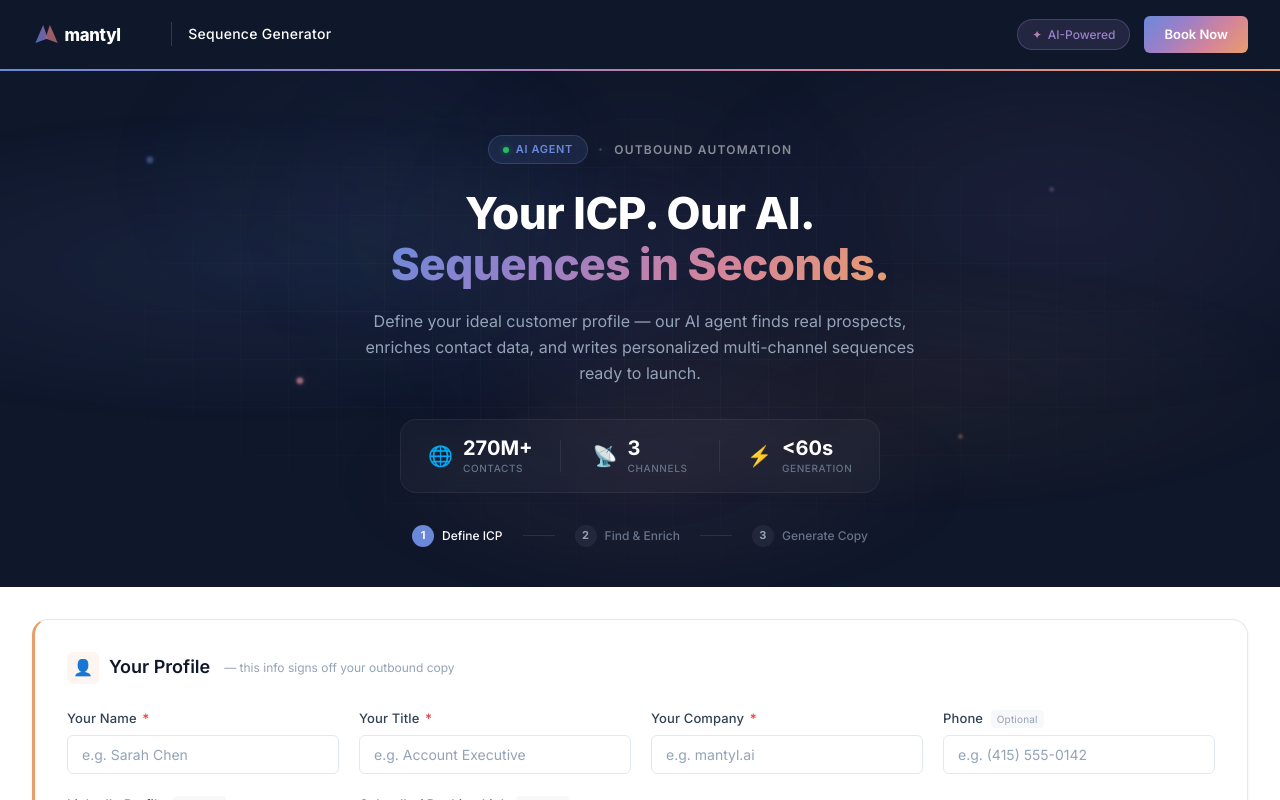
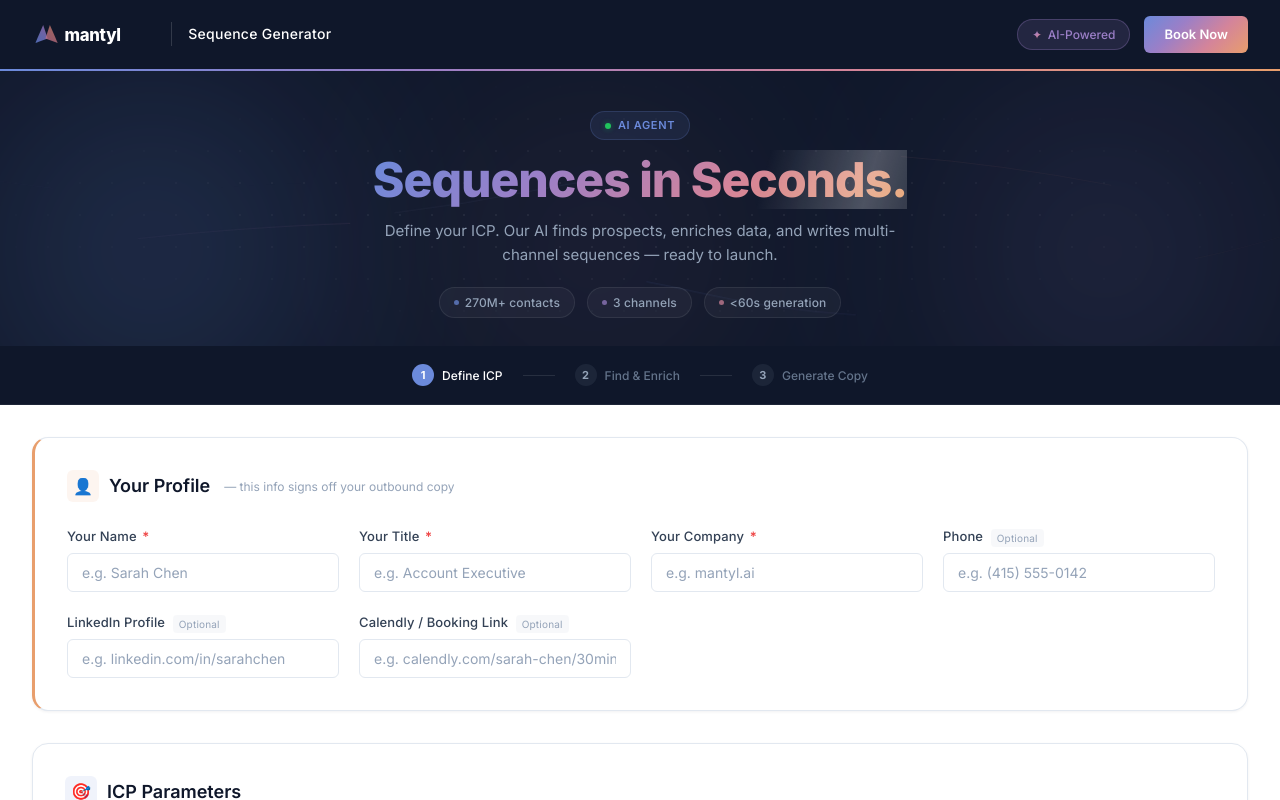
Before and after one commit to Mantyl-ai/mantyl-sequence-generator, a React (Vite) app: page / in a window 1280 px wide. Shown: the top 800 px of the page. Built offline with nearby package versions, Linux system fonts and the light colour scheme.

Commit message:
Aurora hero redesign + beam animations + AI shimmer effects

```diff
--- a/src/App.jsx
+++ b/src/App.jsx
@@ -124,26 +124,41 @@ export default function App() {
         </div>
       </header>
 
-      {/* ── Hero Section ────────────────────────────────── */}
+      {/* ── Hero Section — Compact Aurora Style ─────────── */}
       <section className="hero">
-        {/* Animated gradient mesh background */}
-        <div className="hero-mesh" />
-        <div className="hero-mesh-2" />
+        {/* Aurora gradient blobs */}
+        <div className="aurora-blob aurora-1" />
+        <div className="aurora-blob aurora-2" />
+        <div className="aurora-blob aurora-3" />
 
-        {/* Floating orbs */}
-        <div className="hero-orbs">
-          <div className="orb orb-1" />
-          <div className="orb orb-2" />
-          <div className="orb orb-3" />
-          <div className="orb orb-4" />
-        </div>
+        {/* Animated beam lines */}
+        <svg className="hero-beams" viewBox="0 0 1200 300" preserveAspectRatio="none" aria-hidden="true">
+          <defs>
+            <linearGradient id="beam-grad-1" x1="0%" y1="0%" x2="100%" y2="0%">
+              <stop offset="0%" stopColor="rgba(107,138,219,0)" />
+              <stop offset="50%" stopColor="rgba(107,138,219,0.3)" />
+              <stop offset="100%" stopColor="rgba(155,127,199,0)" />
+            </linearGradient>
+            <linearGradient id="beam-grad-2" x1="0%" y1="0%" x2="100%" y2="0%">
+              <stop offset="0%" stopColor="rgba(155,127,199,0)" />
+              <stop offset="50%" stopColor="rgba(212,132,154,0.25)" />
+              <stop offset="100%" stopColor="rgba(232,158,108,0)" />
+            </linearGradient>
+            <linearGradient id="beam-grad-3" x1="0%" y1="0%" x2="100%" y2="0%">
+              <stop offset="0%" stopColor="rgba(232,158,108,0)" />
+              <stop offset="50%" stopColor="rgba(107,138,219,0.2)" />
+              <stop offset="100%" stopColor="rgba(155,127,199,0)" />
+            </linearGradient>
+          </defs>
+          <path className="beam beam-1" d="M-100,180 Q300,80 600,150 T1300,100" stroke="url(#beam-grad-1)" strokeWidth="1" fill="none" />
+          <path className="beam beam-2" d="M-100,220 Q400,120 700,200 T1300,140" stroke="url(#beam-grad-2)" strokeWidth="1" fill="none" />
+          <path className="beam beam-3" d="M-100,140 Q200,200 500,130 T1300,180" stroke="url(#beam-grad-3)" strokeWidth="0.8" fill="none" />
+          <path className="beam beam-4" d="M-100,260 Q350,160 650,240 T1300,170" stroke="url(#beam-grad-1)" strokeWidth="0.6" fill="none" />
+          <path className="beam beam-5" d="M-100,100 Q250,180 550,110 T1300,200" stroke="url(#beam-grad-2)" strokeWidth="0.7" fill="none" />
+        </svg>
 
-        {/* Grid pattern overlay */}
-        <div className="hero-grid-pattern" />
-
-        {/* Glow effects */}
-        <div className="hero-glow" />
-        <div className="hero-glow-2" />
+        {/* Dot grid overlay */}
+        <div className="hero-dot-grid" />
 
         <div className="hero-content">
           <div className="hero-eyebrow">
@@ -151,44 +166,22 @@ export default function App() {
               <span className="eyebrow-pulse" />
               AI Agent
             </span>
-            <span className="eyebrow-divider">·</span>
-            Outbound Automation
           </div>
           <h1>
-            Your ICP. Our AI.
-            <br />
-            <span className="hero-gradient-text">Sequences in Seconds.</span>
+            <span className="hero-gradient-text hero-shimmer">Sequences in Seconds.</span>
           </h1>
           <p className="hero-subtitle">
-            Define your ideal customer profile — our AI agent finds real prospects, enriches contact data, and writes personalized multi-channel sequences ready to launch.
+            Define your ICP. Our AI finds prospects, enriches data, and writes multi-channel sequences — ready to launch.
           </p>
-          <div className="hero-stats">
-            <div className="hero-stat">
-              <span className="stat-icon">🌐</span>
-              <div className="stat-text">
-                <span className="stat-number">270M+</span>
-                <span className="stat-label">Contacts</span>
+          <div className="hero-chips">
+            <span className="hero-chip"><span className="chip-dot" />270M+ contacts</span>
+            <span className="hero-chip"><span className="chip-dot" />3 channels</span>
+            <span className="hero-chip"><span className="chip-dot" />&lt;60s generation</span>
           </div>
         </div>
-            <div className="hero-stat-divider" />
-            <div className="hero-stat">
-              <span className="stat-icon">📡</span>
-              <div className="stat-text">
-                <span className="stat-number">3</span>
-                <span className="stat-label">Channels</span>
-              </div>
-            </div>
-            <div className="hero-stat-divider" />
-            <div className="hero-stat">
-              <span className="stat-icon">⚡</span>
-              <div className="stat-text">
-                <span className="stat-number">&lt;60s</span>
-                <span className="stat-label">Generation</span>
-              </div>
-            </div>
-          </div>
-        </div>
-        {/* Progress Steps */}
+      </section>
+
+      {/* ── Floating Progress Indicator ──────────────── */}
       <div className="progress-bar">
         <div className={`progress-step ${step === 'form' ? 'active' : (step !== 'form' ? 'completed' : '')}`}>
           <span className="progress-num">{step !== 'form' ? '✓' : '1'}</span>
@@ -205,7 +198,6 @@ export default function App() {
           Generate Copy
         </div>
       </div>
-      </section>
 
       <main className="main">
         {error && (
--- a/src/index.css
+++ b/src/index.css
@@ -180,177 +180,117 @@ body {
   box-shadow: 0 4px 16px rgba(107, 138, 219, 0.3);
 }
 
-/* ===== Hero Section ===== */
+/* ===== Hero Section — Compact Aurora ===== */
 .hero {
   background: var(--navy);
-  padding: 64px 32px 32px;
+  padding: 40px 32px 28px;
   text-align: center;
   position: relative;
   overflow: hidden;
 }
 
-/* Animated gradient mesh backgrounds */
-.hero-mesh {
+/* Aurora gradient blobs — like Linear/Vercel */
+.aurora-blob {
+  position: absolute;
+  border-radius: 50%;
+  filter: blur(80px);
+  pointer-events: none;
+  mix-blend-mode: screen;
+}
+
+.aurora-1 {
+  width: 45vw;
+  height: 45vw;
+  max-width: 500px;
+  max-height: 500px;
+  top: -30%;
+  left: -10%;
+  background: radial-gradient(circle, rgba(107, 138, 219, 0.25) 0%, transparent 70%);
+  animation: auroraFloat1 16s ease-in-out infinite alternate;
+}
+
+.aurora-2 {
+  width: 40vw;
+  height: 40vw;
+  max-width: 450px;
+  max-height: 450px;
+  top: -20%;
+  right: -5%;
+  background: radial-gradient(circle, rgba(155, 127, 199, 0.2) 0%, transparent 70%);
+  animation: auroraFloat2 20s ease-in-out infinite alternate;
+}
+
+.aurora-3 {
+  width: 35vw;
+  height: 35vw;
+  max-width: 400px;
+  max-height: 400px;
+  bottom: -40%;
+  left: 30%;
+  background: radial-gradient(circle, rgba(212, 132, 154, 0.15) 0%, transparent 70%);
+  animation: auroraFloat3 18s ease-in-out infinite alternate;
+}
+
+@keyframes auroraFloat1 {
+  0% { transform: translate(0, 0) scale(1); opacity: 0.8; }
+  100% { transform: translate(8vw, 3vw) scale(1.2); opacity: 1; }
+}
+
+@keyframes auroraFloat2 {
+  0% { transform: translate(0, 0) scale(1); opacity: 0.7; }
+  100% { transform: translate(-6vw, 4vw) scale(1.15); opacity: 0.9; }
+}
+
+@keyframes auroraFloat3 {
+  0% { transform: translate(0, 0) scale(1); opacity: 0.6; }
+  100% { transform: translate(4vw, -3vw) scale(1.3); opacity: 0.8; }
+}
+
+/* Animated beam lines — flowing data effect */
+.hero-beams {
   position: absolute;
   inset: 0;
-  background:
-    radial-gradient(ellipse 80% 60% at 20% 40%, rgba(107, 138, 219, 0.12) 0%, transparent 50%),
-    radial-gradient(ellipse 60% 80% at 80% 30%, rgba(155, 127, 199, 0.1) 0%, transparent 50%),
-    radial-gradient(ellipse 50% 50% at 50% 80%, rgba(212, 132, 154, 0.08) 0%, transparent 50%);
-  animation: meshShift 12s ease-in-out infinite alternate;
+  width: 100%;
+  height: 100%;
   pointer-events: none;
-}
-
-.hero-mesh-2 {
+  opacity: 0.7;
+}
+
+.beam {
+  stroke-dasharray: 200 800;
+  animation: beamFlow 6s linear infinite;
+}
+
+.beam-1 { animation-delay: 0s; }
+.beam-2 { animation-delay: -1.2s; }
+.beam-3 { animation-delay: -2.4s; }
+.beam-4 { animation-delay: -3.6s; }
+.beam-5 { animation-delay: -4.8s; }
+
+@keyframes beamFlow {
+  0% { stroke-dashoffset: 1000; opacity: 0; }
+  10% { opacity: 1; }
+  90% { opacity: 1; }
+  100% { stroke-dashoffset: -200; opacity: 0; }
+}
+
+/* Dot grid overlay */
+.hero-dot-grid {
   position: absolute;
   inset: 0;
-  background:
-    radial-gradient(ellipse 70% 50% at 70% 60%, rgba(232, 158, 108, 0.08) 0%, transparent 50%),
-    radial-gradient(ellipse 40% 70% at 30% 20%, rgba(107, 138, 219, 0.06) 0%, transparent 50%);
-  animation: meshShift2 15s ease-in-out infinite alternate;
+  background-image: radial-gradient(rgba(255, 255, 255, 0.06) 1px, transparent 1px);
+  background-size: 32px 32px;
   pointer-events: none;
-}
-
-@keyframes meshShift {
-  0% { opacity: 1; transform: scale(1) translate(0, 0); }
-  100% { opacity: 0.8; transform: scale(1.1) translate(2%, -3%); }
-}
-
-@keyframes meshShift2 {
-  0% { opacity: 0.7; transform: scale(1) translate(0, 0); }
-  100% { opacity: 1; transform: scale(1.15) translate(-3%, 2%); }
-}
-
-/* Floating orbs */
-.hero-orbs {
-  position: absolute;
-  inset: 0;
-  pointer-events: none;
-}
-
-.orb {
-  position: absolute;
-  border-radius: 50%;
-  filter: blur(1px);
-}
-
-.orb-1 {
-  width: 8px;
-  height: 8px;
-  background: var(--accent-blue);
-  top: 18%;
-  left: 12%;
-  opacity: 0.6;
-  animation: orbFloat1 8s ease-in-out infinite;
-  box-shadow: 0 0 12px rgba(107, 138, 219, 0.4);
-}
-
-.orb-2 {
-  width: 5px;
-  height: 5px;
-  background: var(--accent-lavender);
-  top: 25%;
-  right: 18%;
-  opacity: 0.5;
-  animation: orbFloat2 10s ease-in-out infinite;
-  box-shadow: 0 0 10px rgba(155, 127, 199, 0.4);
-}
-
-.orb-3 {
-  width: 6px;
-  height: 6px;
-  background: var(--accent-rose);
-  bottom: 35%;
-  left: 22%;
-  opacity: 0.5;
-  animation: orbFloat3 9s ease-in-out infinite;
-  box-shadow: 0 0 10px rgba(212, 132, 154, 0.4);
-}
-
-.orb-4 {
-  width: 4px;
-  height: 4px;
-  background: var(--accent-peach);
-  bottom: 28%;
-  right: 25%;
-  opacity: 0.4;
-  animation: orbFloat4 11s ease-in-out infinite;
-  box-shadow: 0 0 8px rgba(232, 158, 108, 0.3);
-}
-
-@keyframes orbFloat1 {
-  0%, 100% { transform: translate(0, 0) scale(1); opacity: 0.6; }
-  33% { transform: translate(15px, -25px) scale(1.3); opacity: 0.9; }
-  66% { transform: translate(-10px, -10px) scale(0.8); opacity: 0.4; }
-}
-
-@keyframes orbFloat2 {
-  0%, 100% { transform: translate(0, 0) scale(1); opacity: 0.5; }
-  40% { transform: translate(-20px, 15px) scale(1.4); opacity: 0.8; }
-  70% { transform: translate(10px, -20px) scale(0.7); opacity: 0.3; }
-}
-
-@keyframes orbFloat3 {
-  0%, 100% { transform: translate(0, 0) scale(1); opacity: 0.5; }
-  50% { transform: translate(20px, -30px) scale(1.2); opacity: 0.8; }
-}
-
-@keyframes orbFloat4 {
-  0%, 100% { transform: translate(0, 0) scale(1); opacity: 0.4; }
-  30% { transform: translate(-12px, 18px) scale(1.5); opacity: 0.7; }
-  70% { transform: translate(8px, -12px) scale(0.9); opacity: 0.3; }
-}
-
-/* Subtle grid pattern overlay */
-.hero-grid-pattern {
-  position: absolute;
-  inset: 0;
-  background-image:
-    linear-gradient(rgba(255, 255, 255, 0.02) 1px, transparent 1px),
-    linear-gradient(90deg, rgba(255, 255, 255, 0.02) 1px, transparent 1px);
-  background-size: 48px 48px;
-  pointer-events: none;
-  mask-image: radial-gradient(ellipse at center, black 30%, transparent 80%);
-  -webkit-mask-image: radial-gradient(ellipse at center, black 30%, transparent 80%);
-}
-
-/* Glow effects */
-.hero-glow {
-  position: absolute;
-  width: 500px;
-  height: 500px;
-  border-radius: 50%;
-  top: 40%;
-  left: 50%;
-  transform: translate(-50%, -50%);
-  background: radial-gradient(circle, rgba(155, 127, 199, 0.12) 0%, transparent 60%);
-  filter: blur(80px);
-  pointer-events: none;
-  animation: glowPulse 6s ease-in-out infinite;
-}
-
-.hero-glow-2 {
-  position: absolute;
-  width: 350px;
-  height: 350px;
-  border-radius: 50%;
-  top: 30%;
-  left: 35%;
-  transform: translate(-50%, -50%);
-  background: radial-gradient(circle, rgba(107, 138, 219, 0.1) 0%, transparent 60%);
-  filter: blur(60px);
-  pointer-events: none;
-  animation: glowPulse 8s ease-in-out infinite 2s;
-}
-
-@keyframes glowPulse {
-  0%, 100% { opacity: 1; transform: translate(-50%, -50%) scale(1); }
-  50% { opacity: 0.6; transform: translate(-50%, -50%) scale(1.15); }
-}
-
+  mask-image: radial-gradient(ellipse 80% 70% at 50% 50%, black 20%, transparent 70%);
+  -webkit-mask-image: radial-gradient(ellipse 80% 70% at 50% 50%, black 20%, transparent 70%);
+}
+
+/* Hero content */
 .hero-content {
   position: relative;
   z-index: 1;
+  max-width: 700px;
+  margin: 0 auto;
 }
 
 .hero-eyebrow {
@@ -358,12 +298,7 @@ body {
   align-items: center;
   justify-content: center;
   gap: 10px;
-  font-size: 12px;
-  font-weight: 600;
-  text-transform: uppercase;
-  letter-spacing: 0.1em;
-  color: rgba(255, 255, 255, 0.5);
-  margin-bottom: 24px;
+  margin-bottom: 14px;
 }
 
 .eyebrow-pill {
@@ -371,13 +306,14 @@ body {
   align-items: center;
   gap: 7px;
   padding: 5px 14px;
-  background: rgba(107, 138, 219, 0.12);
-  border: 1px solid rgba(107, 138, 219, 0.25);
+  background: rgba(107, 138, 219, 0.1);
+  border: 1px solid rgba(107, 138, 219, 0.2);
   border-radius: 20px;
   color: var(--accent-blue);
   font-size: 11px;
   font-weight: 600;
   letter-spacing: 0.06em;
+  text-transform: uppercase;
 }
 
 .eyebrow-pulse {
@@ -391,21 +327,16 @@ body {
 
 @keyframes livePulse {
   0%, 100% { opacity: 1; box-shadow: 0 0 6px rgba(34, 197, 94, 0.5); }
-  50% { opacity: 0.5; box-shadow: 0 0 12px rgba(34, 197, 94, 0.8); }
-}
-
-.eyebrow-divider {
-  color: rgba(255, 255, 255, 0.2);
-  font-size: 16px;
+  50% { opacity: 0.4; box-shadow: 0 0 14px rgba(34, 197, 94, 0.9); }
 }
 
 .hero h1 {
-  font-size: 44px;
+  font-size: 48px;
   font-weight: 800;
   color: var(--white);
-  margin-bottom: 18px;
-  letter-spacing: -0.5px;
-  line-height: 1.15;
+  margin-bottom: 12px;
+  letter-spacing: -1px;
+  line-height: 1.1;
 }
 
 .hero-gradient-text {
@@ -415,71 +346,72 @@ body {
   background-clip: text;
 }
 
+/* Shimmer sweep across gradient text */
+.hero-shimmer {
+  position: relative;
+}
+
+.hero-shimmer::after {
+  content: '';
+  position: absolute;
+  inset: 0;
+  background: linear-gradient(
+    105deg,
+    transparent 40%,
+    rgba(255, 255, 255, 0.25) 50%,
+    transparent 60%
+  );
+  background-size: 200% 100%;
+  animation: shimmerSweep 4s ease-in-out infinite;
+  pointer-events: none;
+  mix-blend-mode: overlay;
+}
+
+@keyframes shimmerSweep {
+  0% { background-position: 200% 0; }
+  100% { background-position: -200% 0; }
+}
+
 .hero-subtitle {
-  font-size: 16px;
+  font-size: 15px;
   color: #94a3b8;
-  max-width: 580px;
-  margin: 0 auto 32px;
-  line-height: 1.65;
-}
-
-.hero-stats {
+  max-width: 520px;
+  margin: 0 auto 20px;
+  line-height: 1.6;
+}
+
+/* Stat chips — inline, compact */
+.hero-chips {
   display: flex;
   justify-content: center;
-  align-items: center;
-  gap: 0;
-  margin-bottom: 8px;
-  background: rgba(255, 255, 255, 0.03);
-  border: 1px solid rgba(255, 255, 255, 0.06);
-  border-radius: 16px;
-  padding: 16px 0;
-  max-width: 480px;
-  margin-left: auto;
-  margin-right: auto;
-  backdrop-filter: blur(8px);
-}
-
-.hero-stat {
-  display: flex;
-  align-items: center;
-  gap: 10px;
-  flex: 1;
-  justify-content: center;
-  padding: 0 20px;
-}
-
-.stat-icon {
-  font-size: 20px;
-  flex-shrink: 0;
-}
-
-.stat-text {
-  display: flex;
-  flex-direction: column;
-  text-align: left;
-}
-
-.stat-number {
-  font-size: 20px;
-  font-weight: 700;
-  color: var(--white);
-  line-height: 1.2;
-}
-
-.stat-label {
-  font-size: 10px;
+  gap: 12px;
+  flex-wrap: wrap;
+}
+
+.hero-chip {
+  display: inline-flex;
+  align-items: center;
+  gap: 6px;
+  padding: 5px 14px;
+  background: rgba(255, 255, 255, 0.04);
+  border: 1px solid rgba(255, 255, 255, 0.08);
+  border-radius: 20px;
+  font-size: 12px;
   font-weight: 500;
-  color: #64748b;
-  text-transform: uppercase;
-  letter-spacing: 0.06em;
-}
-
-.hero-stat-divider {
-  width: 1px;
-  height: 32px;
-  background: rgba(255, 255, 255, 0.08);
-  flex-shrink: 0;
-}
+  color: #94a3b8;
+  letter-spacing: 0.01em;
+}
+
+.chip-dot {
+  width: 5px;
+  height: 5px;
+  border-radius: 50%;
+  background: var(--accent-blue);
+  opacity: 0.7;
+}
+
+.hero-chip:nth-child(2) .chip-dot { background: var(--accent-lavender); }
+.hero-chip:nth-child(3) .chip-dot { background: var(--accent-rose); }
 
 @keyframes pulse {
   0%, 100% { opacity: 1; }
@@ -1143,12 +1075,14 @@ body {
   line-height: 1.5;
 }
 
-/* ===== Progress Steps ===== */
+/* ===== Progress Steps — Floating Bar ===== */
 .progress-bar {
   display: flex;
   justify-content: center;
   gap: 0;
-  margin-top: 24px;
+  padding: 10px 0;
+  background: var(--navy);
+  border-bottom: 1px solid rgba(255, 255, 255, 0.06);
 }
 
 .progress-step {
@@ -1763,14 +1697,84 @@ body {
   }
 }
 
-/* ===== Form Group Hover Shadow ===== */
+/* ===== AI-Powered Form Interactions ===== */
 .form-group:focus-within {
   position: relative;
 }
 
+/* Shimmer border on form sections when hovered */
+.form-section {
+  position: relative;
+  transition: box-shadow 0.3s ease, border-color 0.3s ease;
+}
+
 .form-section:hover {
   box-shadow: var(--shadow-md);
-  transition: box-shadow 0.2s ease;
+  border-color: rgba(107, 138, 219, 0.2);
+}
+
+/* Animated gradient border on generate button */
+.generate-btn {
+  position: relative;
+  overflow: hidden;
+}
+
+.generate-btn::before {
+  content: '';
+  position: absolute;
+  inset: 0;
+  background: linear-gradient(
+    105deg,
+    transparent 40%,
+    rgba(255, 255, 255, 0.15) 50%,
+    transparent 60%
+  );
+  background-size: 250% 100%;
+  animation: btnShimmer 3s ease-in-out infinite;
+  pointer-events: none;
+}
+
+@keyframes btnShimmer {
+  0% { background-position: 250% 0; }
+  100% { background-position: -250% 0; }
+}
+
+/* Glow animation on the sparkle icon */
+.generate-sparkle {
+  animation: sparkleGlow 2s ease-in-out infinite !important;
+}
+
+@keyframes sparkleGlow {
+  0%, 100% { opacity: 1; filter: drop-shadow(0 0 2px rgba(255, 255, 255, 0.3)); }
+  50% { opacity: 0.7; filter: drop-shadow(0 0 8px rgba(255, 255, 255, 0.6)); }
+}
+
+/* Subtle AI processing indicator on active sections */
+.form-section-title .icon {
+  transition: transform 0.3s ease;
+}
+
+.form-section:focus-within .form-section-title .icon {
+  transform: scale(1.1);
+}
+
+/* Ambient glow under the CTA banner */
+.cta-banner {
+  position: relative;
+}
+
+.cta-banner::after {
+  content: '';
+  position: absolute;
+  bottom: -8px;
+  left: 10%;
+  right: 10%;
+  height: 16px;
+  background: var(--gradient-accent);
+  filter: blur(20px);
+  opacity: 0.15;
+  pointer-events: none;
+  border-radius: 50%;
 }
 
 /* ===== Footer ===== */
@@ -2032,29 +2036,24 @@ body {
   .header-divider {
     display: none;
   }
+  .hero {
+    padding: 28px 16px 20px;
+  }
   .hero h1 {
-    font-size: 28px;
+    font-size: 30px;
   }
-  .hero-stats {
+  .hero-subtitle {
+    font-size: 13px;
+  }
+  .hero-chips {
     flex-direction: column;
-    gap: 12px;
-    padding: 16px;
-  }
-  .hero-stat-divider {
-    width: 40px;
-    height: 1px;
-  }
-  .stat-number {
-    font-size: 18px;
+    align-items: center;
+    gap: 6px;
   }
   .tone-selector {
     grid-template-columns: 1fr;
   }
-}
-
-@media (max-width: 768px) {
   .main { padding: 16px; }
-  .hero { padding: 32px 16px 40px; }
   .form-section { padding: 20px; }
   .form-grid { grid-template-columns: 1fr; }
   .header { padding: 12px 16px; }
```
Lines whose indentation alone changed are shown as unchanged.
